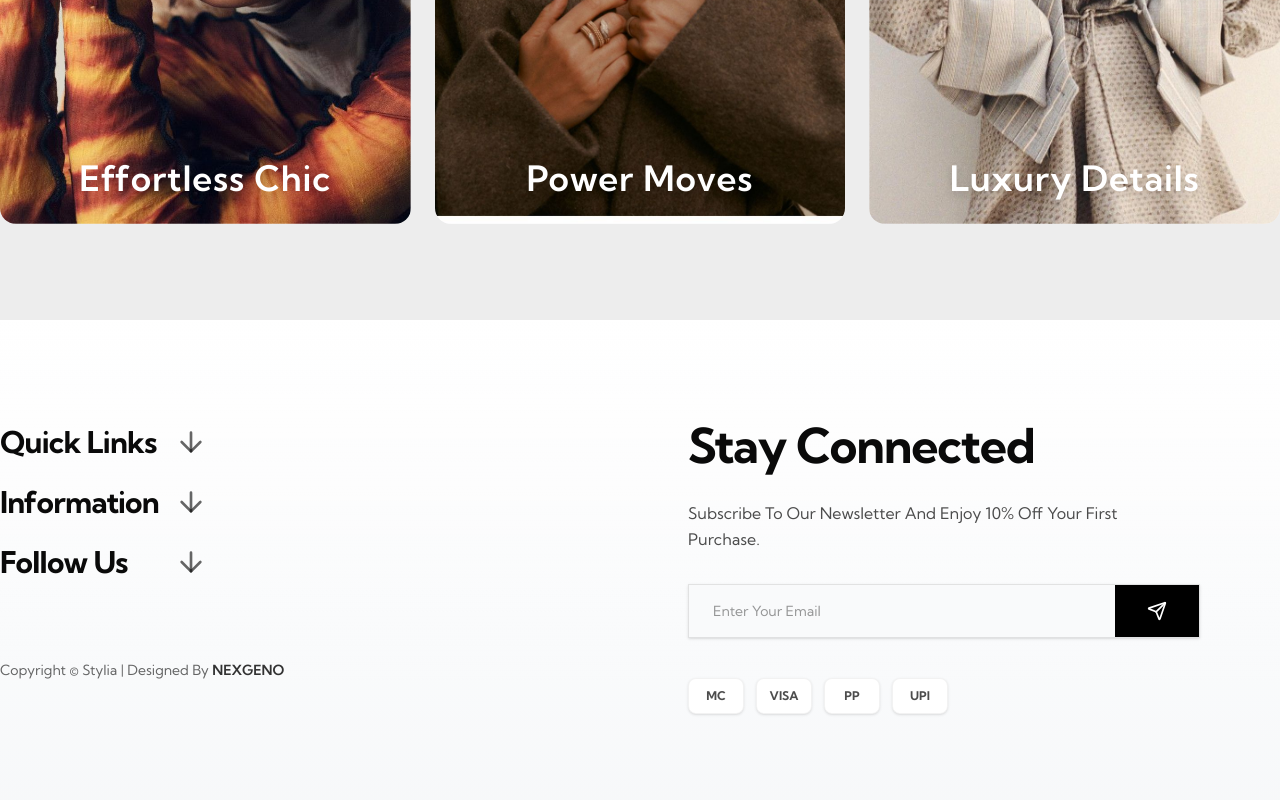
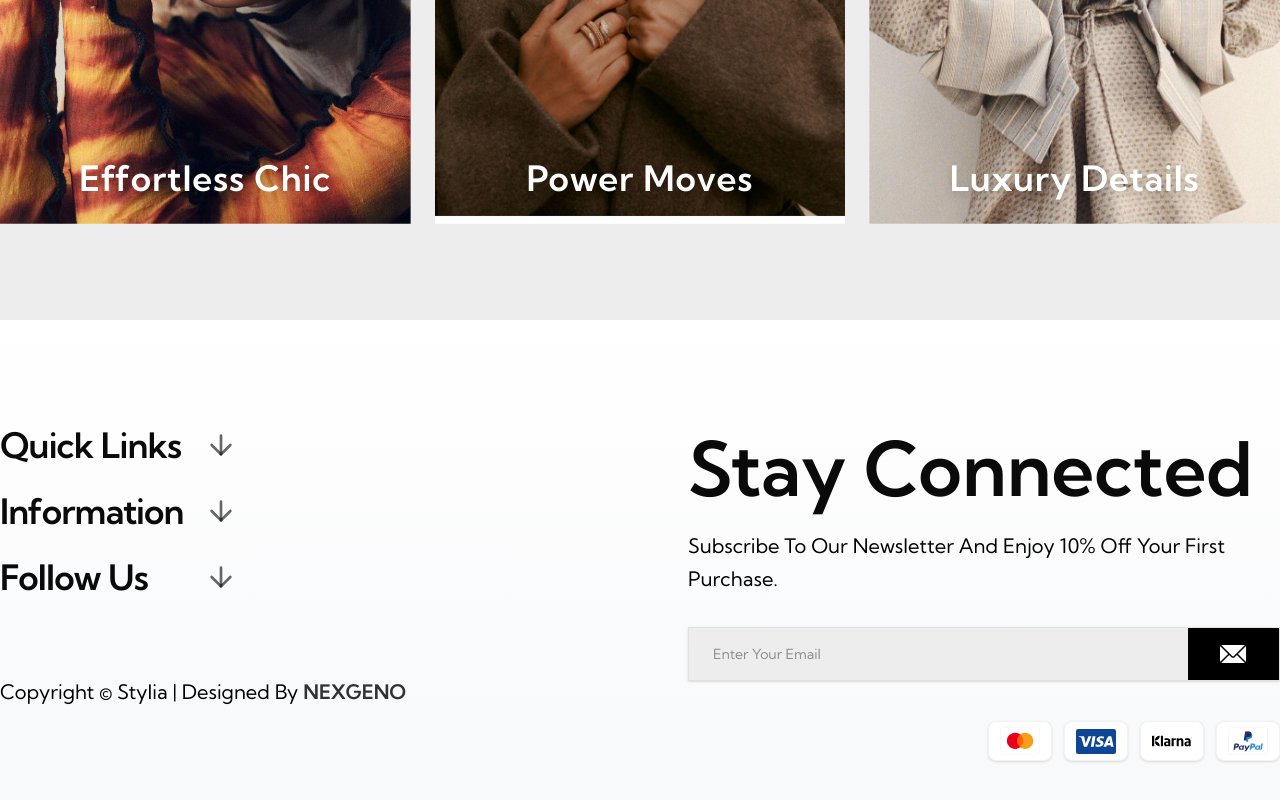
Before and after one commit to Nexgeno-Developers/stylia-100, a Next.js app: page / in a window 1280 px wide. Shown: the part 9815-10615 px from the top of the page. Built offline with nearby package versions, Linux system fonts and the light colour scheme.

Commit message:
Update footer component with new SVG icons and enhanced styles; improve layout responsiveness and hover effects; add Quick View feature in Trending Now section for better user interaction.

```diff
--- a/components/layout/footer/Footer.tsx
+++ b/components/layout/footer/Footer.tsx
@@ -12,6 +12,7 @@ import {
 } from 'lucide-react'
 import gsap from 'gsap'
 import { ScrollTrigger } from 'gsap/ScrollTrigger'
+import Image from 'next/image'
 
 // Register ScrollTrigger plugin
 gsap.registerPlugin(ScrollTrigger)
@@ -33,7 +34,7 @@ const AccordionSection = ({
     >
       <motion.button
         onClick={onToggle}
-        className="w-[35%] cursor-pointer py-2 flex items-center justify-between group relative overflow-hidden"
+        className="w-[40%] cursor-pointer py-2 flex items-center justify-between group relative overflow-hidden"
         whileHover={{ x: 5 }}
         transition={{ type: 'spring', stiffness: 400, damping: 25 }}
       >
@@ -44,7 +45,7 @@ const AccordionSection = ({
           transition={{ duration: 0.3 }}
         />
 
-        <h3 className="text-2xl lg:text-3xl font-bold tracking-tight relative z-10">
+        <h3 className="text-2xl lg:text-3xl xl:text-[35px] font-semibold tracking-tight relative z-10">
           {title}
         </h3>
 
@@ -288,7 +289,7 @@ export default function Footer() {
                   >
                     <motion.a
                       href={link.href}
-                      className="text-black/70 hover:text-black text-base inline-block relative group"
+                      className="text-black hover:text-black text-base inline-block relative group"
                       whileHover={{ x: 5 }}
                       transition={{
                         type: 'spring',
@@ -329,7 +330,7 @@ export default function Footer() {
                   >
                     <motion.a
                       href={link.href}
-                      className="text-black/70 hover:text-black text-base inline-block relative group"
+                      className="text-black hover:text-black text-base inline-block relative group"
                       whileHover={{ x: 5 }}
                       transition={{
                         type: 'spring',
@@ -395,7 +396,7 @@ export default function Footer() {
                       },
                     }}
                     whileTap={{ scale: 0.9 }}
-                    className="w-11 h-11 flex items-center justify-center bg-black text-white rounded-full hover:bg-black/80 transition-colors shadow-md relative overflow-hidden group"
+                    className="w-11 h-11 flex items-center justify-center bg-black text-white rounded-full hover:bg-black/80 transition-colors shadow-md relative overflow-hidden group text-[35px] font-semibold"
                     aria-label={social.label}
                   >
                     <motion.div
@@ -418,7 +419,7 @@ export default function Footer() {
               viewport={{ once: true }}
               transition={{ delay: 0.4, duration: 0.5 }}
             >
-              <p className="text-sm text-black/60">
+              <p className="text-sm xl:text-[20px] leading-[1.4] text-black font-normal font-kumbh-sans">
                 Copyright © Stylia | Designed By{' '}
                 <motion.span
                   className="font-semibold text-black/80 inline-block"
@@ -437,11 +438,11 @@ export default function Footer() {
             whileInView={{ opacity: 1, y: 0 }}
             transition={{ duration: 0.6, delay: 0.2 }}
             viewport={{ once: true }}
-            className="space-y-8"
+            className="space-y-8 flex justify-end items-start"
           >
             <div>
               <motion.h2
-                className="text-4xl lg:text-5xl font-bold mb-6 tracking-tight leading-tight"
+                className="text-4xl lg:text-5xl xl:text-[75px] font-semibold mb-2 leading-[1.42]"
                 initial={{ opacity: 0, y: 20 }}
                 whileInView={{ opacity: 1, y: 0 }}
                 viewport={{ once: true }}
@@ -451,7 +452,7 @@ export default function Footer() {
               </motion.h2>
 
               <motion.p
-                className="text-base text-black/70 mb-8 max-w-md leading-relaxed"
+                className="text-[20px] text-black mb-8 leading-relaxed"
                 initial={{ opacity: 0, y: 20 }}
                 whileInView={{ opacity: 1, y: 0 }}
                 viewport={{ once: true }}
@@ -463,14 +464,14 @@ export default function Footer() {
 
               {/* Newsletter Input */}
               <motion.div
-                className="relative max-w-lg"
+                className="relative"
                 initial={{ opacity: 0, scale: 0.95 }}
                 whileInView={{ opacity: 1, scale: 1 }}
                 viewport={{ once: true }}
                 transition={{ delay: 0.5, duration: 0.5 }}
               >
                 <motion.div
-                  className="flex overflow-hidden shadow-sm border border-black/10 focus-within:border-black/30 transition-all relative"
+                  className="flex overflow-hidden  w-full shadow-sm border border-black/10 focus-within:border-black/30 transition-all relative"
                   whileHover={{ boxShadow: '0 4px 20px rgba(0,0,0,0.08)' }}
                   transition={{ duration: 0.3 }}
                 >
@@ -479,7 +480,7 @@ export default function Footer() {
                     value={email}
                     onChange={(e) => setEmail(e.target.value)}
                     placeholder="Enter Your Email"
-                    className="flex-1 px-6 py-4 bg-gray-50 text-black placeholder:text-black/40 text-sm focus:outline-none focus:bg-white transition-colors"
+                    className="flex-1 px-6 py-4 bg-[#EDEDED] text-black placeholder:text-black/40 text-sm focus:outline-none focus:bg-white transition-colors"
                   />
                   <motion.button
                     onClick={handleEmailSubmit}
@@ -520,9 +521,16 @@ export default function Footer() {
                             stiffness: 300,
                             damping: 20,
                           }}
+                          whileHover={{ scale: 1.1, rotate: -5 }}
                           className="relative z-10 cursor-pointer"
                         >
-                          <Send className="w-5 h-5" />
+                          <Image
+                            src="/images/svg/envelope.svg"
+                            alt="Send Message"
+                            width={27}
+                            height={27}
+                            className="object-contain"
+                          />
                         </motion.div>
                       )}
                     </AnimatePresence>
@@ -532,23 +540,34 @@ export default function Footer() {
 
               {/* Payment Methods */}
               <motion.div
-                className="mt-10 mb-10 flex items-center gap-3 flex-wrap"
+                className="mt-10 mb-10 flex justify-end gap-3 flex-wrap"
                 initial={{ opacity: 0, y: 20 }}
                 whileInView={{ opacity: 1, y: 0 }}
                 viewport={{ once: true }}
                 transition={{ delay: 0.6, duration: 0.5 }}
               >
-                {['MC', 'VISA', 'PP', 'UPI'].map((payment, idx) => (
+                {[
+                  { name: 'Mastercard', src: '/images/svg/mastercard.svg' },
+                  { name: 'Visa', src: '/images/svg/visa.svg' },
+                  { name: 'Klarna', src: '/images/svg/klarna.svg' },
+                  { name: 'Paypal', src: '/images/svg/paypal.svg' },
+                ].map((payment, idx) => (
                   <motion.div
-                    key={payment}
+                    key={payment.name}
                     initial={{ opacity: 0, scale: 0.8 }}
                     whileInView={{ opacity: 1, scale: 1 }}
                     viewport={{ once: true }}
                     transition={{ delay: 0.7 + idx * 0.1, duration: 0.3 }}
                     whileHover={{ scale: 1.1, y: -5 }}
-                    className="w-14 h-9 bg-white rounded-md flex items-center justify-center shadow-sm border border-black/5 cursor-pointer text-xs font-bold text-black/70"
+                    className="w-16 h-10 bg-white rounded-md flex items-center justify-center shadow-sm border border-black/5 cursor-pointer"
                   >
-                    {payment}
+                    <Image
+                      src={payment.src}
+                      alt={payment.name}
+                      width={40}
+                      height={20}
+                      className="object-contain"
+                    />
                   </motion.div>
                 ))}
               </motion.div>
@@ -577,10 +596,10 @@ export default function Footer() {
 
             // Gradient (lighter charcoal)
             const gradient =
-              'linear-gradient(135deg, #2a2a2a 0%, #3a3a3a 35%, #4a4a4a 65%, #6b6b6b 100%)'
+              'linear-gradient(to right, #1a1a1a 0%, #2c2c2c 30%, #4a4a4a 65%, #6f6f6f 100%)'
 
             const transition =
-              'color 0.9s cubic-bezier(0.4, 0, 0.2, 1), transform 0.5s ease-out, text-shadow 0.6s ease-out, background-position 1s ease-in-out'
+              'opacity 0.5s ease-out, text-shadow 0.6s ease-out, background-position 1s ease-in-out'
 
             // Determine visual intensity
             const intensity = isHovered
@@ -600,14 +619,14 @@ export default function Footer() {
               willChange: 'transform, color, text-shadow',
               transition,
               // Base appearance
-              color: intensity > 0 ? 'transparent' : baseColor,
               // Gradient text when active
-              backgroundImage: intensity > 0 ? gradient : 'none',
-              backgroundSize: intensity > 0 ? '200% 200%' : undefined,
-              backgroundPosition: intensity > 0 ? '50% 50%' : undefined,
-              WebkitBackgroundClip: intensity > 0 ? 'text' : undefined,
-              backgroundClip: intensity > 0 ? 'text' : undefined,
-              WebkitTextFillColor: intensity > 0 ? 'transparent' : undefined,
+              // Keep gradient layer even when not active, just fade opacity instead
+              backgroundImage: gradient,
+              WebkitBackgroundClip: 'text',
+              backgroundClip: 'text',
+              WebkitTextFillColor: 'transparent',
+              opacity: intensity > 0 ? 1 : 0.65, // fade instead of remove gradient
+              color: 'transparent', // always use gradient text mode
               textShadow:
                 intensity > 0
                   ? `0 4px 20px rgba(0,0,0,${0.15 * intensity})`
--- a/sections/home/magazine/StyliaMagazine.tsx
+++ b/sections/home/magazine/StyliaMagazine.tsx
@@ -612,7 +612,7 @@ const HoverRevealCard: React.FC<HoverRevealCardProps> = ({
   return (
     <motion.div
       variants={variants}
-      className="group relative overflow-hidden bg-neutral-100 cursor-pointer rounded-2xl"
+      className="group relative overflow-hidden bg-neutral-100 cursor-pointer"
       onMouseEnter={() => setActiveCard(card.id)}
       onMouseLeave={() => setActiveCard(null)}
     >
```
Also changed, not shown: sections/home/trending-now/TrendingNowSection.tsx (+15 -12 lines), public/images/svg/envelope.svg.
